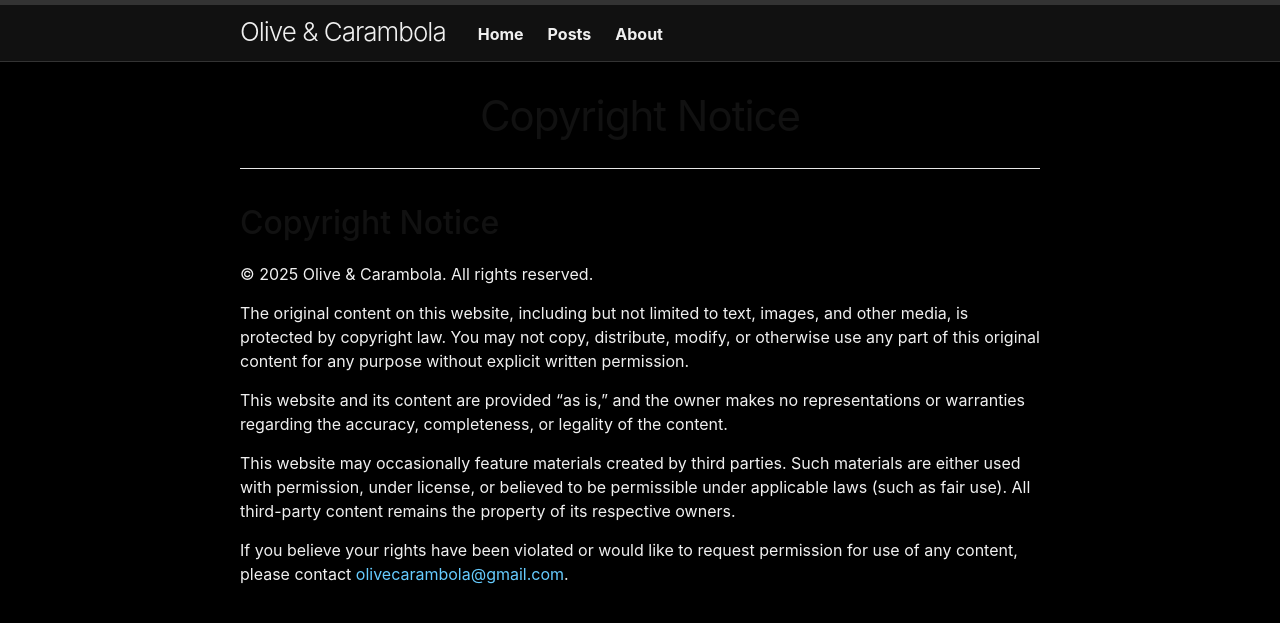
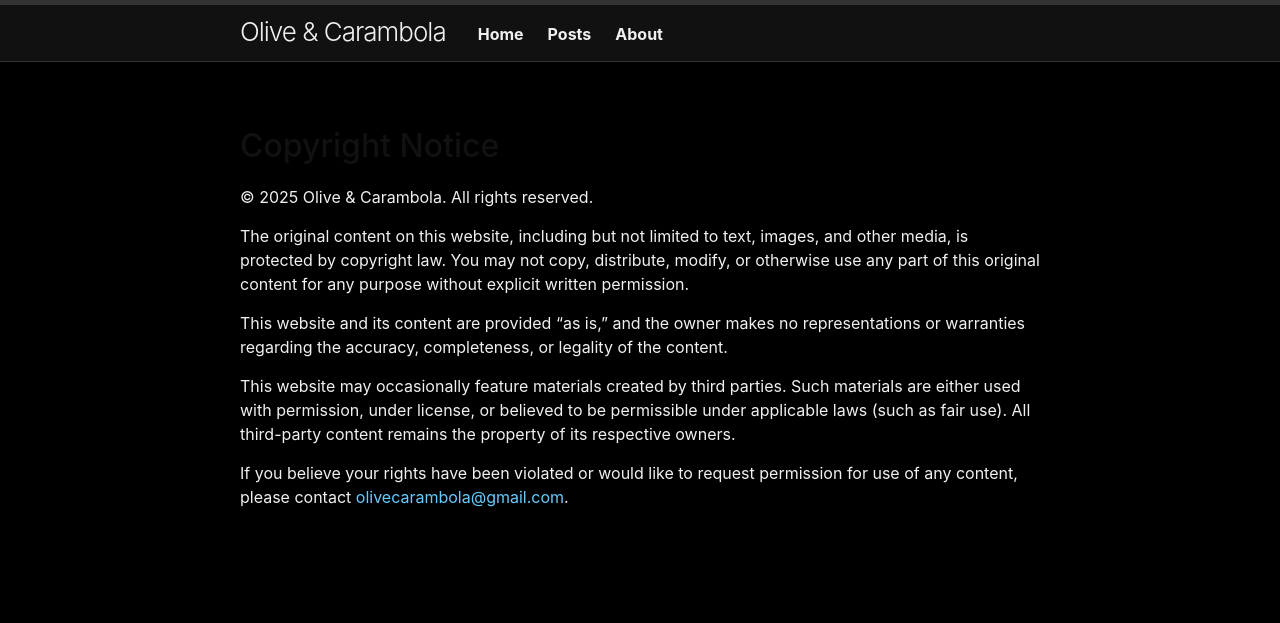
Before and after one commit to olivecarambola/coda, a Jekyll site: the page built from about.md, in a window 1280 px wide. Shown: the top 623 px of the page. Built offline with Jekyll 4.4.1, drawn with Linux system fonts in a browser that asks for light colours; our own code applies the rules of GitHub Pages for plain Markdown files.

Commit message:
Update about.md

```diff
--- a/about.md
+++ b/about.md
@@ -1,7 +1,7 @@
 ---
 layout: page
-# title: Copyright Notice
 permalink: /about/
+show_title: false
 ---
 ## Copyright Notice
 
```
